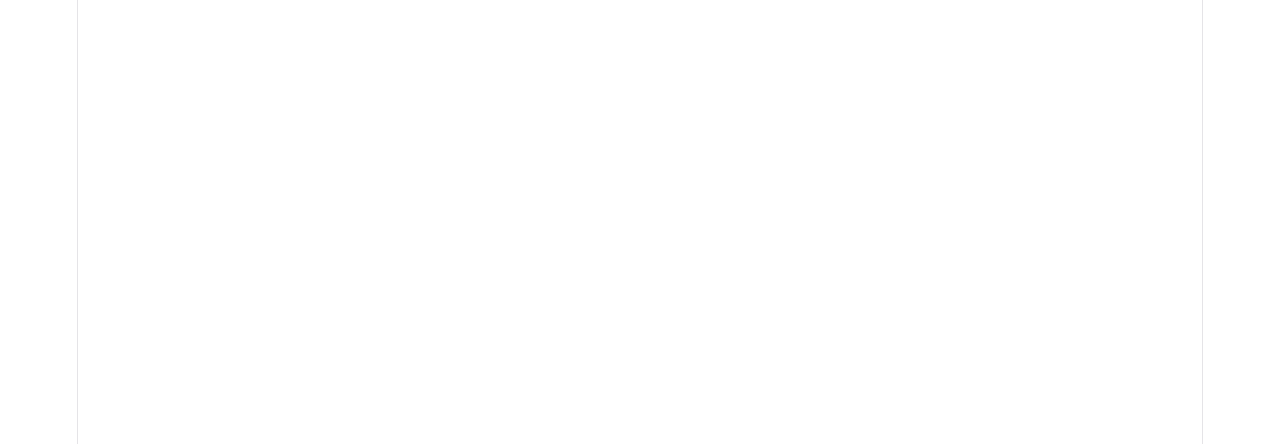
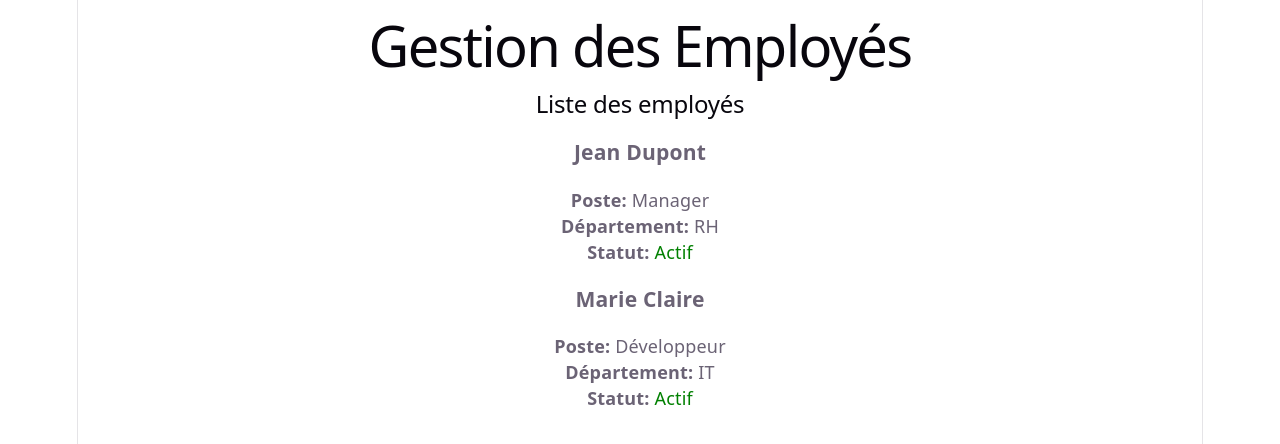
Before and after one commit to alce524/employee-app, a React (Vite) app: page / in a window 1280 px wide. Shown: the top 444 px of the page. Built offline with nearby package versions, Linux system fonts and the light colour scheme.

Commit message:
Add EmployeeCard and EmployeeList

```diff
--- a/src/App.jsx
+++ b/src/App.jsx
@@ -1,7 +1,43 @@
+import { useState } from "react";
+import EmployeeList from "./components/EmployeeList";
+//import EmployeeForm from "./components/EmployeeForm";
+
 function App() {
+  const [employees, setEmployees] = useState([
+    {
+      id: 1,
+      name: "Jean Dupont",
+      position: "Manager",
+      department: "RH",
+      status: "Actif",
+    },
+    {
+      id: 2,
+      name: "Marie Claire",
+      position: "Développeur",
+      department: "IT",
+      status: "Actif",
+    },
+  ]);
+
+  const addEmployee = (newEmployee) => {
+    const employeeWithId = {
+      ...newEmployee,
+      id: Date.now(),
+      status: "Actif",
+    };
+
+    setEmployees([...employees, employeeWithId]);
+  };
+
   return (
-    <div></div>
-  )
+    <div>
+      <h1>Gestion des Employés</h1>
+
+      {/* <EmployeeForm addEmployee={addEmployee} /> */}
+      <EmployeeList employees={employees} />
+    </div>
+  );
 }
 
-export default App
+export default App;
--- /dev/null
+++ b/src/components/EmployeeCard.jsx
@@ -0,0 +1,15 @@
+export default function EmployeeCard({ employee }) {
+  return (
+    <div className="card">
+      <h3>{employee.name}</h3>
+      <p><strong>Poste:</strong> {employee.position}</p>
+      <p><strong>Département:</strong> {employee.department}</p>
+      <p>
+        <strong>Statut:</strong>{" "}
+        <span style={{ color: employee.status === "Actif" ? "green" : "red" }}>
+          {employee.status}
+        </span>
+      </p>
+    </div>
+  );
+}
--- /dev/null
+++ b/src/components/EmployeeList.jsx
@@ -0,0 +1,16 @@
+import EmployeeCard from "./EmployeeCard";
+
+export default function EmployeeList({ employees }) {
+  return (
+    <div>
+      <h2>Liste des employés</h2>
+      {employees.length === 0 ? (
+        <p>Aucun employé</p>
+      ) : (
+        employees.map((emp) => (
+          <EmployeeCard key={emp.id} employee={emp} />
+        ))
+      )}
+    </div>
+  );
+}
```
